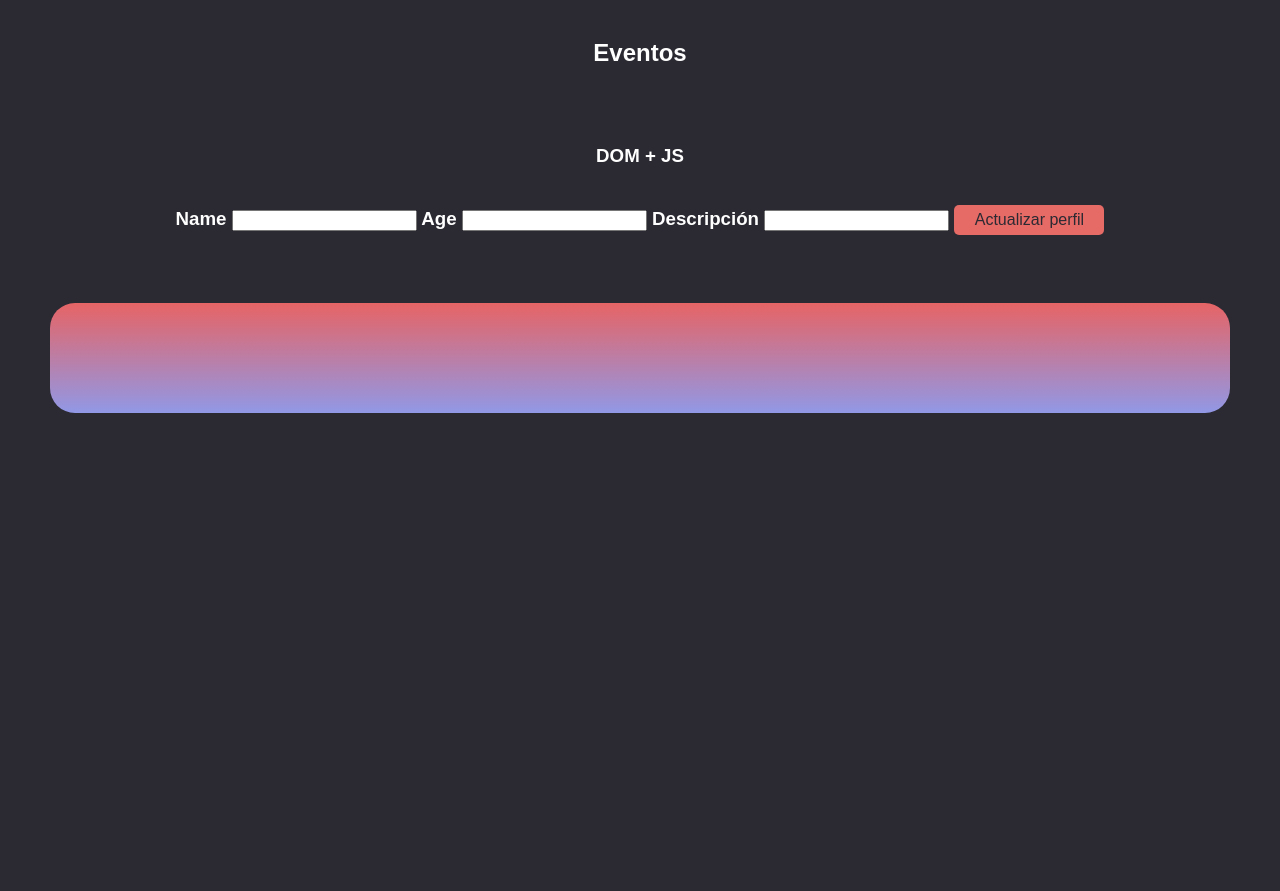
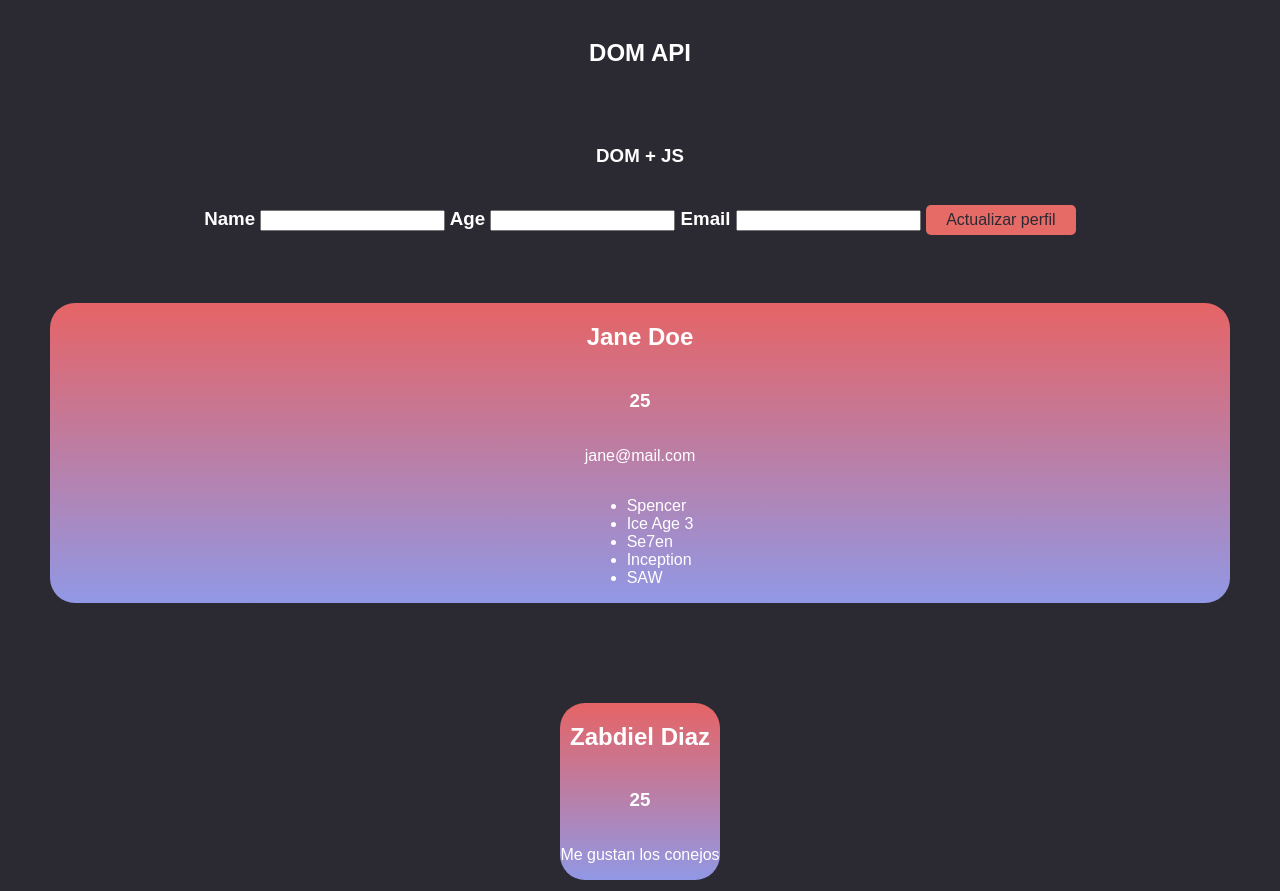
Before and after one commit to Irving1345/Actividad-DOM-Manipulation, a plain HTML site: page index.html in a window 1280 px wide. Shown: the part 61-952 px from the top of the page. Before the commit the page ends 800 px from the top, so only its background shows below. Drawn offline with Linux system fonts and the light colour scheme.

Commit message:
ULTIMA ACTUALIZACIÓN DE MI ACTIVIDAD, SALUDOS :)

```diff
--- a/index.html
+++ b/index.html
@@ -17,10 +17,10 @@
             <h3 class='subtitulo'>DOM + JS<h3>
             <label for='name'>Name</label>
             <input id='name' type="text" name="username" value="">
-            <label for='age'>Age</label>
-            <input id='edad' type="number" name="edad" value="">
-            <label for='describir'>Descripción</label>
-            <input id='describir' type="text" name="describir" value="">
+            <label for='name'>Age</label>
+            <input id='ages' type="text" name="ages" value="">
+            <label for='name'>Email</label>
+            <input id='about' type="text" name="about" value="">
             <button id='ProfileBtn'>Actualizar perfil</button>
         </div>
 
@@ -28,7 +28,8 @@
         <div class='profile container'>
             <h2 id='username'></h2>
             <h3 id='age'></h3>
-            <p id='descripcion'></p>
+            <p id='mail'></p>
+            <ul id='fav-films'></ul>
         </div>
 
         <div id='profiles' class='profiles container'></div>
--- a/js/main.js
+++ b/js/main.js
@@ -1,27 +1,223 @@
-const createCard=() =>{
-    const card = document.createElement('div');
-    card.classList.add('profile', 'container');
-    return card;
+// Obtener elementos
+// ID
+// Clase <-- obtenemos varios elementos que coincidan
+// querySelector solo regresa el primer nodo que coincide (ID, Clase)
+// querySelectorAll obtiene una lista de nodos.
 
+const title = document.getElementById('title1');
+
+const subtitle = document.getElementsByClassName('subtitulo');
+
+const secondTitle = document.querySelector('.subtitulo');
+const subtitles = document.querySelectorAll('.subtitulo');
+
+console.log(title, subtitle, subtitles);
+
+
+secondTitle.innerHTML = "DOM API";
+
+// Creacion del perfil de usuario
+
+const user = {
+    name: 'Jane Doe',
+    age: 25,
+    email: 'jane@mail.com',
+    favFilms: ['Spencer', 'Ice Age 3', 'Se7en', 'Inception', 'SAW'],
 }
+
+function createUser(user) {
+
+    document.getElementById('username').textContent = user.name;
+    document.getElementById('age').textContent = user.age;
+    document.getElementById('mail').textContent = user.email;
+
+    const ul = document.getElementById('fav-films');
+
+    user.favFilms.forEach((film) => {
+        const li = document.createElement('li');
+        li.textContent = film;
+        ul.appendChild(li);
+    })
+}
+
+createUser(user);
+
+
+// Eventos
 
 const inputName = document.getElementById('name');
 const userName = document.getElementById('username');
+const ages = document.getElementById('ages')
+const aboutMe = document.getElementById('about')
+/*
+inputName.addEventListener('input', e => {
+    console.log(e.target.value);
+    userName.textContent = e.target.value;
+})
+*/
 
-const inputEdad = document.getElementById('edad');
-const age = document.getElementById('age');
 
-const inputDescribir = document.getElementById('describir');
-const describir = document.getElementById('descripcion');
+
+const users = [
+    {
+        id: 1,
+        user_name: 'Zabdiel Diaz',
+        description: 'Me gustan los conejos',
+        age: '25',
+        fav_music: {
+            bands: [
+                'Rammstein', 'Interpol', 'TOOL', 'Black Sabbath'
+            ]
+        }
+    },
+    {
+        id: 2,
+        user_name: 'Fernando Aguilar',
+        description: 'Me gusta el calor',
+        age: '22',
+        fav_music: {
+            bands: [
+                'Los Temerarios', 'Grupo Frontera', 'Conjunto Primavera', 'Tigres del Norte'
+            ]
+        }
+    }
+
+]
+
+
+
+// users.forEach(element => {
+//             element.fav_music.bands.push('Los acostas', 'Lagrimita y Costel')
+
+// });
+
 
 
 const profileBtn = document.getElementById('ProfileBtn');
 
 profileBtn.addEventListener('click', () => {
     userName.textContent = inputName.value;
-    age.textContent= inputEdad.value;
-    describir.textContent=inputDescribir.value;
+    age.textContent= ages.value;
+    mail.textContent=aboutMe.value;
     // const namevalue = inputName.value;
     // const ageValue = ages.value;
     // const aboutvalue = aboutMe.value;
+
+
+    //CREANDO UN OBJETO
+
+    const userN = {
+        user_name: inputName.value,
+
+        age: ages.value,
+
+        description: aboutMe.value,
+
+
+
+
+    }
+
+    const card = createCard();
+const userElements = createDescription ();
+const elementsWithData = populateElements (userN, userElements);
+renderElements (card, elementsWithData);
+CARD_SECTION.append(card);
+
+
+
+
+
+
+    // users.push({
+    //     id:(users.length+1) ,
+    //     user_name: namevalue,
+    //     description: aboutvalue,
+    //     age: aboutvalue,
+    //     fav_music: {
+    //         bands: [
+    //             'Los Temerarios', 'Grupo Frontera', 'Conjunto Primavera', 'Tigres del Norte'
+    //         ]
+    //     }
+    // });
+
+    // console.log(users)
+
 })
+
+
+
+
+
+
+
+const CARD_SECTION = document.getElementById('profiles');
+
+////////////////////////////////////////
+// - Obtener la info
+// - Crear un contenedor para perfil clase = profile
+// - Crear elemento para user_name
+// - "" "" para description
+// - "" "" age
+///  - "" " " lista de bandas. --> iterar por cada banda
+
+const createCard = () => {
+    const card = document.createElement('div');
+    card.classList.add('profile', 'container');
+    return card;
+}
+
+
+const createDescription = () => {
+    const userElements = {
+        user_name: document.createElement('h2'),
+        age: document.createElement('h3'),
+        description: document.createElement('p'),
+        // bands: [],
+    }
+    return userElements;
+}
+
+const populateElements = (user, userElements) => {
+    userElements.user_name.textContent = user.user_name;
+    userElements.age.textContent = user.age;
+    userElements.description.textContent = user.description;
+
+    // const bandList = user.fav_music.bands.map(e => {
+    //     const pElement = document.createElement('p');
+    //     pElement.textContent = e;
+    //     return pElement;
+    // })
+
+    // userElements.bands = bandList;
+    return userElements;
+}
+
+
+const renderElements = (card, elements) => {
+card.append(elements.user_name, elements.age, elements.description);
+}
+
+users.forEach(user => {
+ const card = createCard();
+const userElements = createDescription();
+
+const elementsWithData = populateElements(user, userElements);
+renderElements(card, elementsWithData);
+CARD_SECTION.append(card);
+
+
+}
+)
+// newUsers.push(userN)
+
+
+
+
+
+// EGERSISIO
+// 1. Agregar las bandas
+// PUSH
+// EVITAR LAS BANDAS PARA EL EJERCICIO 2
+// 2. Obtener la info del usuario desde inputs y mostrar en tarjetas
+// Al menos deben tener 2 commits
--- a/styles/styles.css
+++ b/styles/styles.css
@@ -26,5 +26,5 @@ button {
 .profile {
     margin: 50px;
     border-radius: 25px;
-    background: linear-gradient(#e66465, #9198e6);
+    background: linear-gradient(#e66465, #9198e5);
 }
```
